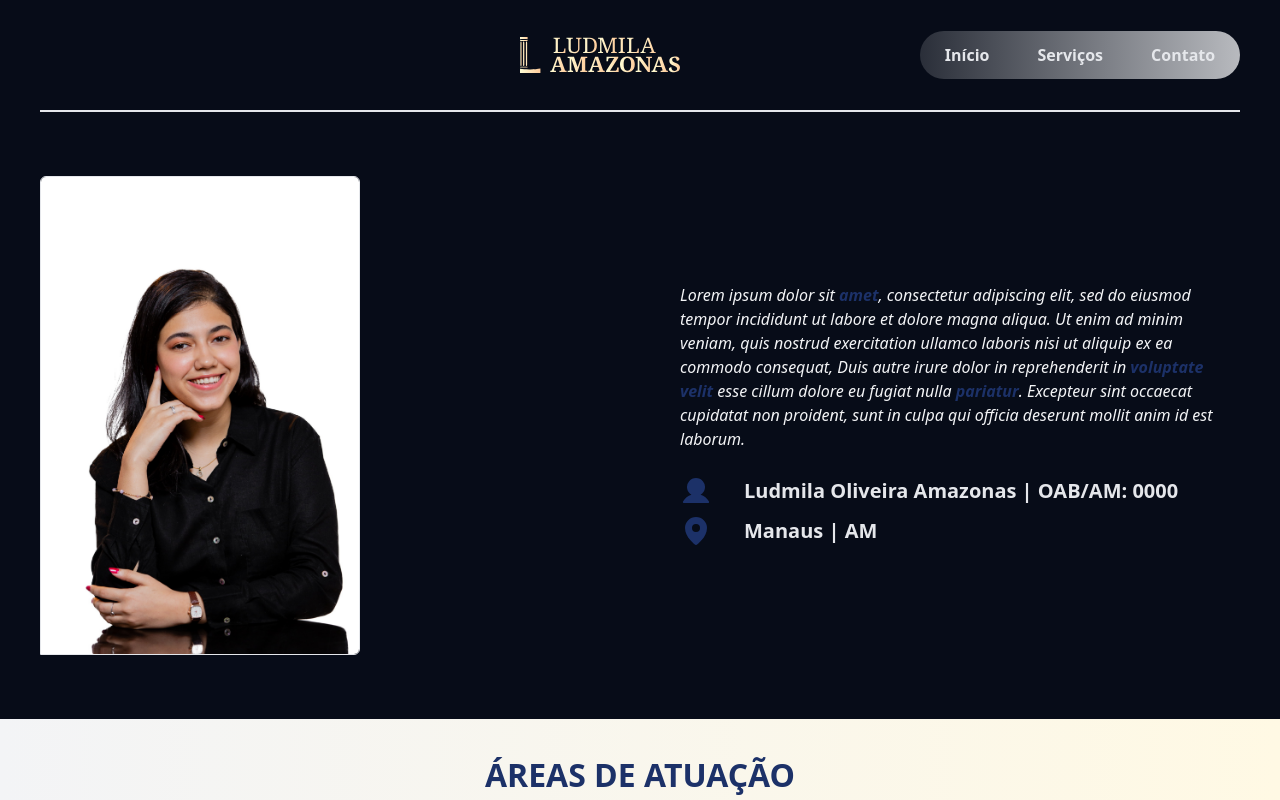
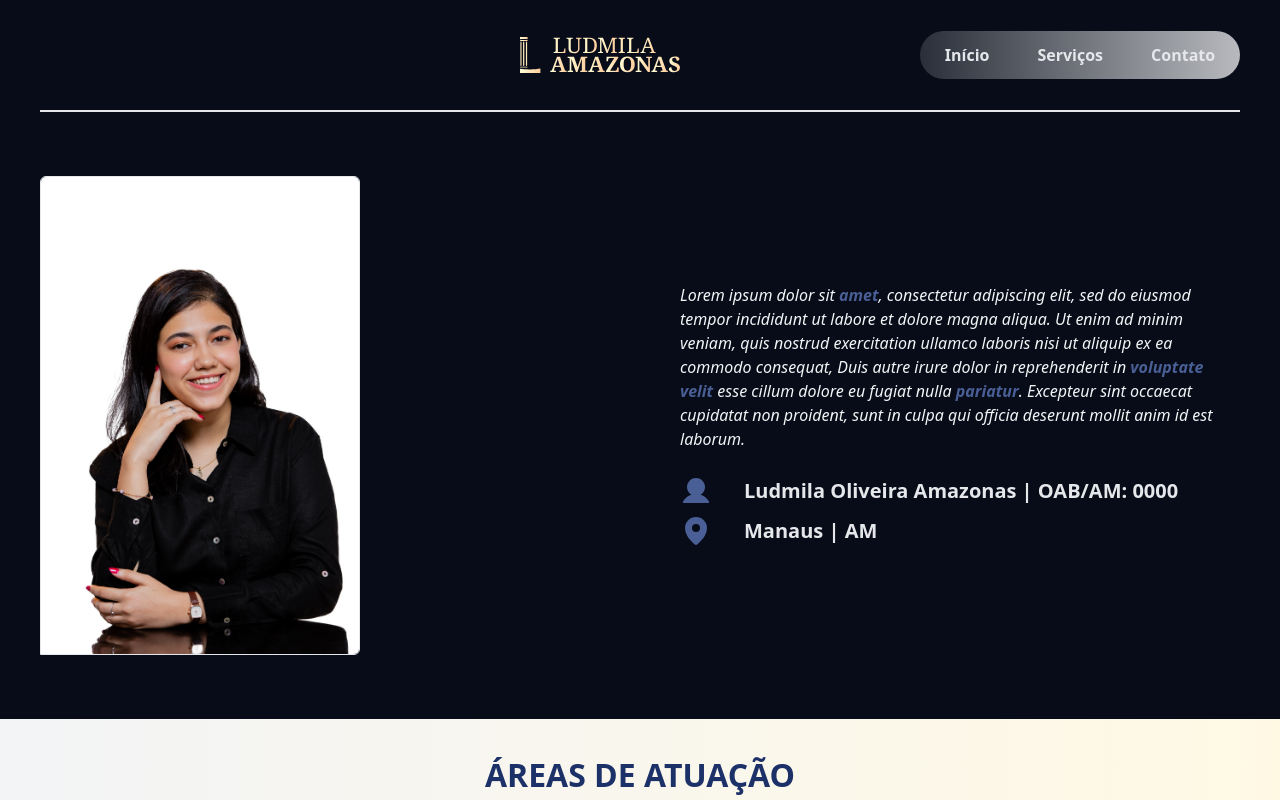
Before and after one commit to iPaulinh0/lud-adv, a React (Vite) app: page / in a window 1280 px wide. Shown: the top 800 px of the page. Built offline with nearby package versions, Linux system fonts and the light colour scheme.

Commit message:
fix: hero section strong colors

```diff
--- a/src/sections/Hero.tsx
+++ b/src/sections/Hero.tsx
@@ -7,20 +7,20 @@ export function Hero() {
       <img src={MainIMG} alt="Advogada Ludmila com mão embaixo do queixo." className='w-80 border border-sand rounded-br-md rounded-tr-md rounded-tl-md'/>
       <div>
         <p className='text-base w-[35rem] h-[12rem] text-gray-100 italic'>
-          Lorem ipsum dolor sit <strong className='font-bold text-blue-sky'>amet</strong>, consectetur adipiscing elit, sed do
+          Lorem ipsum dolor sit <strong className='font-bold text-indigo-blue'>amet</strong>, consectetur adipiscing elit, sed do
           eiusmod tempor incididunt ut labore et dolore magna aliqua. Ut enim
           ad minim veniam, quis nostrud exercitation ullamco laboris nisi ut
           aliquip ex ea commodo consequat, Duis autre irure dolor in
-          reprehenderit in <strong className='font-bold text-blue-sky'>voluptate velit</strong> esse cillum dolore eu fugiat nulla {' '}
-          <strong className='font-bold text-blue-sky'>pariatur</strong>. Excepteur sint occaecat cupidatat non proident, sunt in
+          reprehenderit in <strong className='font-bold text-indigo-blue'>voluptate velit</strong> esse cillum dolore eu fugiat nulla {' '}
+          <strong className='font-bold text-indigo-blue'>pariatur</strong>. Excepteur sint occaecat cupidatat non proident, sunt in
           culpa qui officia deserunt mollit anim id est laborum.
         </p>
         <div className='flex gap-8 items-center mb-2'>
-          <User size={32} weight='fill' className='text-blue-sky'/>
+          <User size={32} weight='fill' className='text-indigo-blue'/>
           <p className='font-bold text-xl text-gray-200'>Ludmila Oliveira Amazonas | OAB/AM: 0000</p>
         </div>
         <div className='flex gap-8 items-center'>
-          <MapPin size={32} weight='fill' className='text-blue-sky'/>
+          <MapPin size={32} weight='fill' className='text-indigo-blue'/>
           <p className='font-bold text-xl text-gray-200'>Manaus | AM</p>
         </div>
       </div>
```
